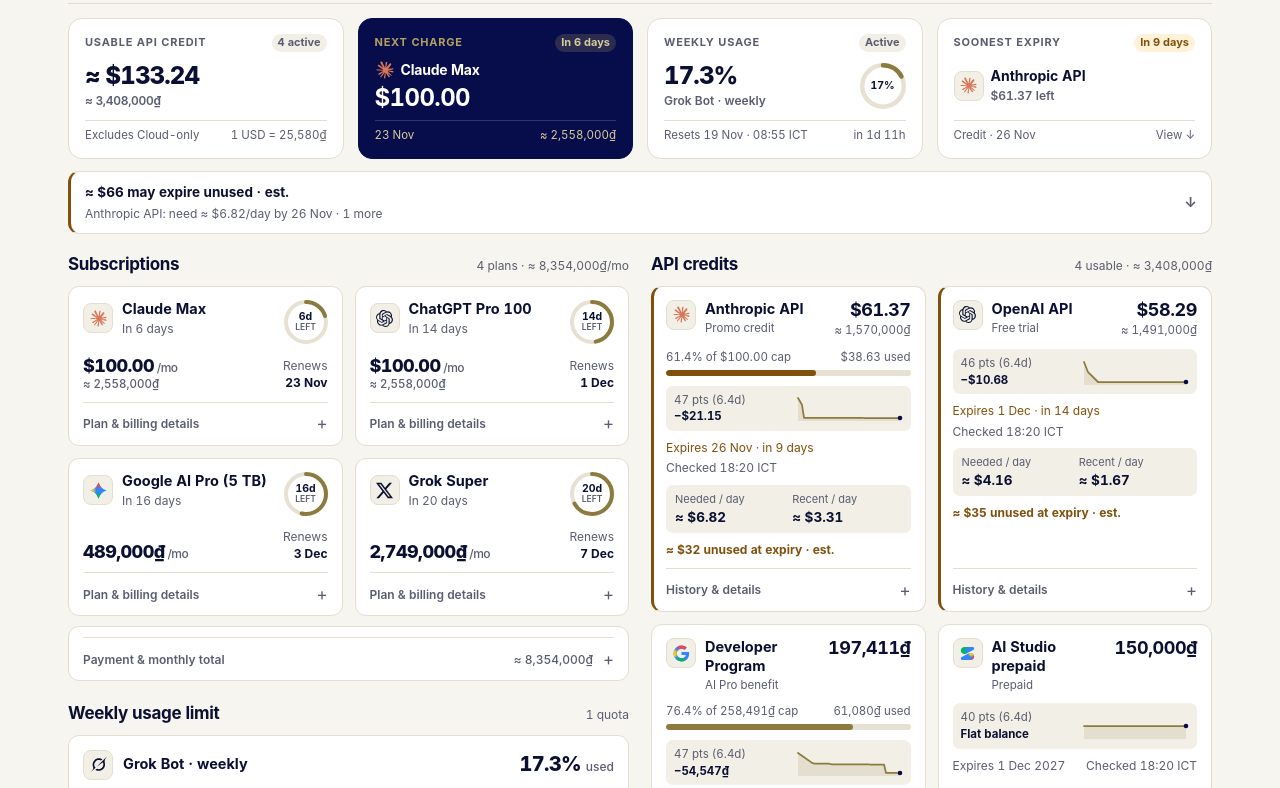
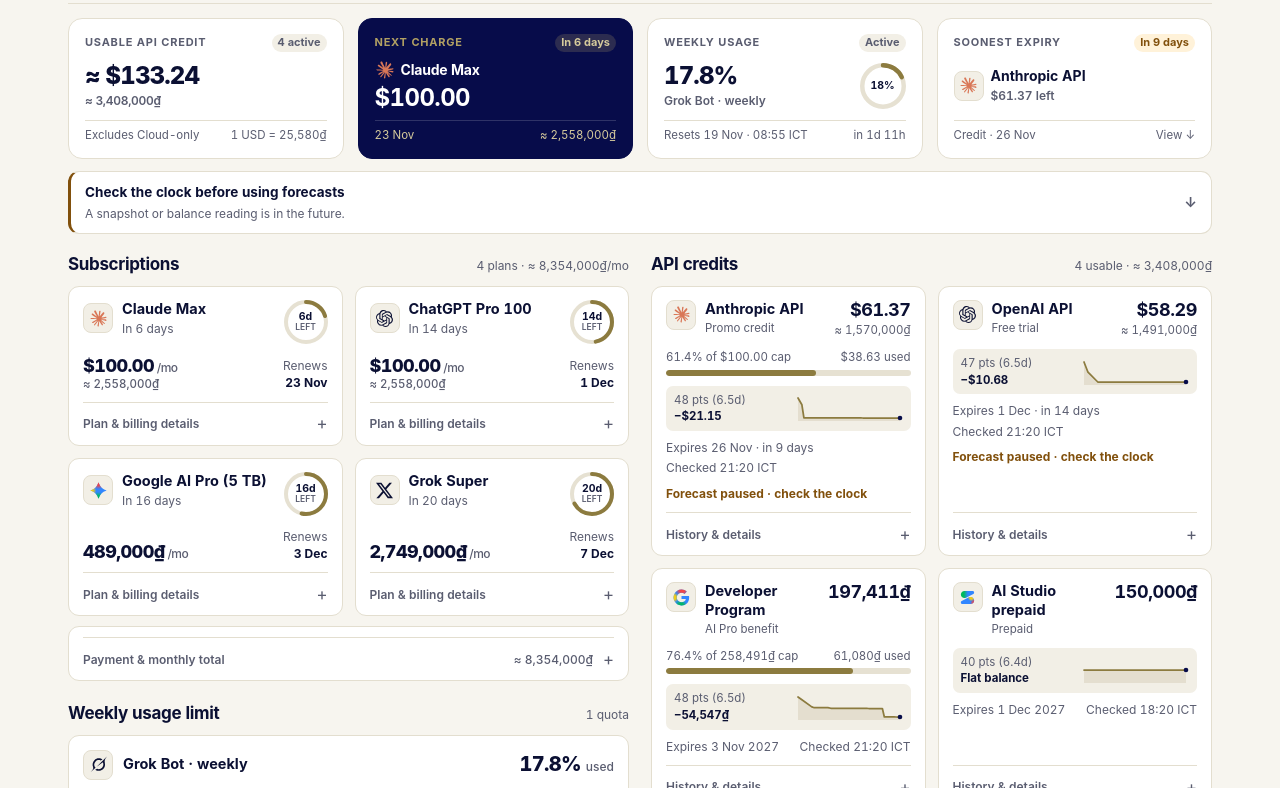
Before and after one commit to hoangtuan3484/goi-ai-4fa7038c, a plain HTML site: page app.html in a window 1280 px wide. Shown: the part 75-863 px from the top of the page. Drawn offline with Linux system fonts and the light colour scheme.

Commit message:
Refresh data 2026-11-17 21:20 ICT

```diff
--- a/app.html
+++ b/app.html
@@ -893,7 +893,7 @@ summary::-webkit-details-marker { display: none; }
 <noscript><p class="shell">JavaScript is required to calculate this dashboard.</p></noscript>
 
 <script>var DATA = /* DATA:START */ {
- "updatedAt": "2026-11-17T18:20:00+07:00",
+ "updatedAt": "2026-11-17T21:20:00+07:00",
  "timezone": {
   "offsetHours": 7,
   "label": "ICT"
@@ -1025,7 +1025,7 @@ summary::-webkit-details-marker { display: none; }
     "No refill info yet (Max usually grants $100/mo)"
    ],
    "source": "platform.claude.com billing",
-   "checkedAt": "2026-11-17T18:20:00+07:00",
+   "checkedAt": "2026-11-17T21:20:00+07:00",
    "history": [
     {
      "at": "2026-11-17T09:25:00+07:00",
@@ -1209,6 +1209,10 @@ summary::-webkit-details-marker { display: none; }
     },
     {
      "at": "2026-11-17T15:20:00+07:00",
+     "left": 61.37
+    },
+    {
+     "at": "2026-11-17T18:20:00+07:00",
      "left": 61.37
     }
    ]
@@ -1228,7 +1232,7 @@ summary::-webkit-details-marker { display: none; }
     "Linked to ChatGPT subscription (Personal account)"
    ],
    "source": "platform.openai.com billing",
-   "checkedAt": "2026-11-17T18:20:00+07:00",
+   "checkedAt": "2026-11-17T21:20:00+07:00",
    "history": [
     {
      "at": "2026-11-17T09:25:00+07:00",
@@ -1408,6 +1412,10 @@ summary::-webkit-details-marker { display: none; }
     },
     {
      "at": "2026-11-17T15:20:00+07:00",
+     "left": 58.29
+    },
+    {
+     "at": "2026-11-17T18:20:00+07:00",
      "left": 58.29
     }
    ]
@@ -1604,7 +1612,7 @@ summary::-webkit-details-marker { display: none; }
     "Started Nov 2, 2026 · monthly AI Pro credit, applies across Google Cloud + Maps"
    ],
    "source": "Google Developer Program",
-   "checkedAt": "2026-11-17T18:20:00+07:00",
+   "checkedAt": "2026-11-17T21:20:00+07:00",
    "history": [
     {
      "at": "2026-11-17T09:25:00+07:00",
@@ -1788,6 +1796,10 @@ summary::-webkit-details-marker { display: none; }
     },
     {
      "at": "2026-11-17T15:20:00+07:00",
+     "left": 197410.71
+    },
+    {
+     "at": "2026-11-17T18:20:00+07:00",
      "left": 197410.71
     }
    ]
@@ -1808,7 +1820,7 @@ summary::-webkit-details-marker { display: none; }
     "Billing account: My Billing Account"
    ],
    "source": "Google Cloud billing",
-   "checkedAt": "2026-11-17T18:20:00+07:00",
+   "checkedAt": "2026-11-17T21:20:00+07:00",
    "history": [
     {
      "at": "2026-11-17T09:25:00+07:00",
@@ -1992,6 +2004,10 @@ summary::-webkit-details-marker { display: none; }
     },
     {
      "at": "2026-11-17T15:20:00+07:00",
+     "left": 7754701
+    },
+    {
+     "at": "2026-11-17T18:20:00+07:00",
      "left": 7754701
     }
    ]
@@ -2002,7 +2018,7 @@ summary::-webkit-details-marker { display: none; }
    "id": "grokbot",
    "name": "Grok Bot · weekly",
    "logo": "grokbot",
-   "usedPct": 17.3,
+   "usedPct": 17.8,
    "resetsAt": "2026-11-19T08:55:00+07:00",
    "topUps": [
     {
@@ -2024,7 +2040,7 @@ summary::-webkit-details-marker { display: none; }
     "Logo: Grok Bot monogram (no official SVG)"
    ],
    "source": "Grok Bot usage settings",
-   "checkedAt": "2026-11-17T18:20:00+07:00"
+   "checkedAt": "2026-11-17T21:20:00+07:00"
   }
  ],
  "deadlines": [
```
